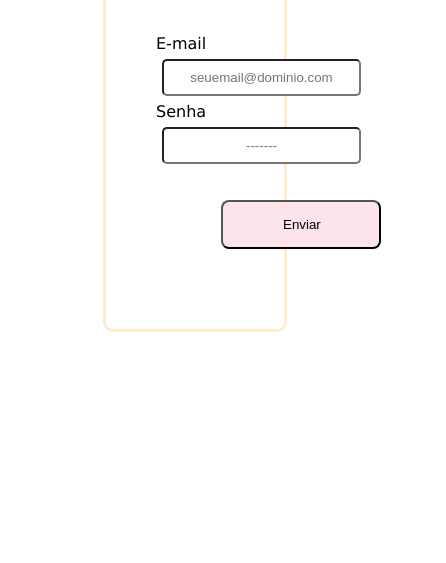
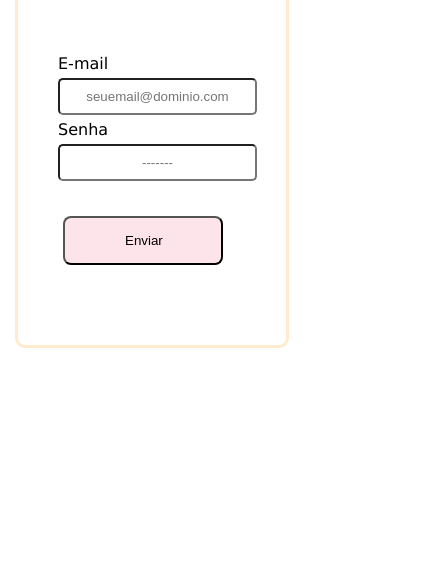
Before and after one commit to judyjade/login-page, a plain HTML site: page index.html in a window 390 px wide. Shown: the part 281-844 px from the top of the page, 446 px wide, since content can reach past the window. Drawn offline with Linux system fonts and the light colour scheme.

Commit message:
Finalização

```diff
--- a/index.html
+++ b/index.html
@@ -24,8 +24,7 @@
             <label for="senha">Senha</label>
             <input type="password" id="senha" class="espaco" required placeholder="-------">
 
-            <label for="enviar"></label>
-            <input type="submit" id="enviar" value="Enviar" class="botao">
+            <a href="#"><input type="submit" id="enviar" value="Enviar" class="botao"></a>
         </div>
     </main>
     <foter></foter>
--- a/login.css
+++ b/login.css
@@ -37,6 +37,7 @@ nav {
     margin: 100px auto;
     width: 20%;
     padding: 50px;
+    backdrop-filter: blur(5px);
 }
 
 .espaco {
@@ -63,3 +64,42 @@ nav {
     background: url(fundo.jpg);
     filter: blur(4px);
 }
+
+@media screen and (max-width: 480px) {
+    nav {
+        padding: 20px;
+    }
+
+    .titulo {
+        margin: 15px 0 70px 0;
+    }
+
+    .formulario {
+        border: 3px blanchedalmond solid;
+        border-radius: 10px;
+        margin: 100px 15px;
+        width: 20%;
+        padding: 50px 150px 50px 40px;
+        backdrop-filter: blur(5px);
+    }
+
+    .espaco {
+        padding: 9px;
+        margin: 5px auto;
+        border-radius: 5px;
+    }
+
+    .botao {
+        padding: 15px 60px;
+        margin: 30px 5px;
+        background-color:  rgb(253, 227, 234);
+        border-radius: 8px;
+        width: 160px;
+        transition: 0.5s all;
+    }
+
+    .botao:hover {
+        width: 180px;
+    }
+
+}
```
